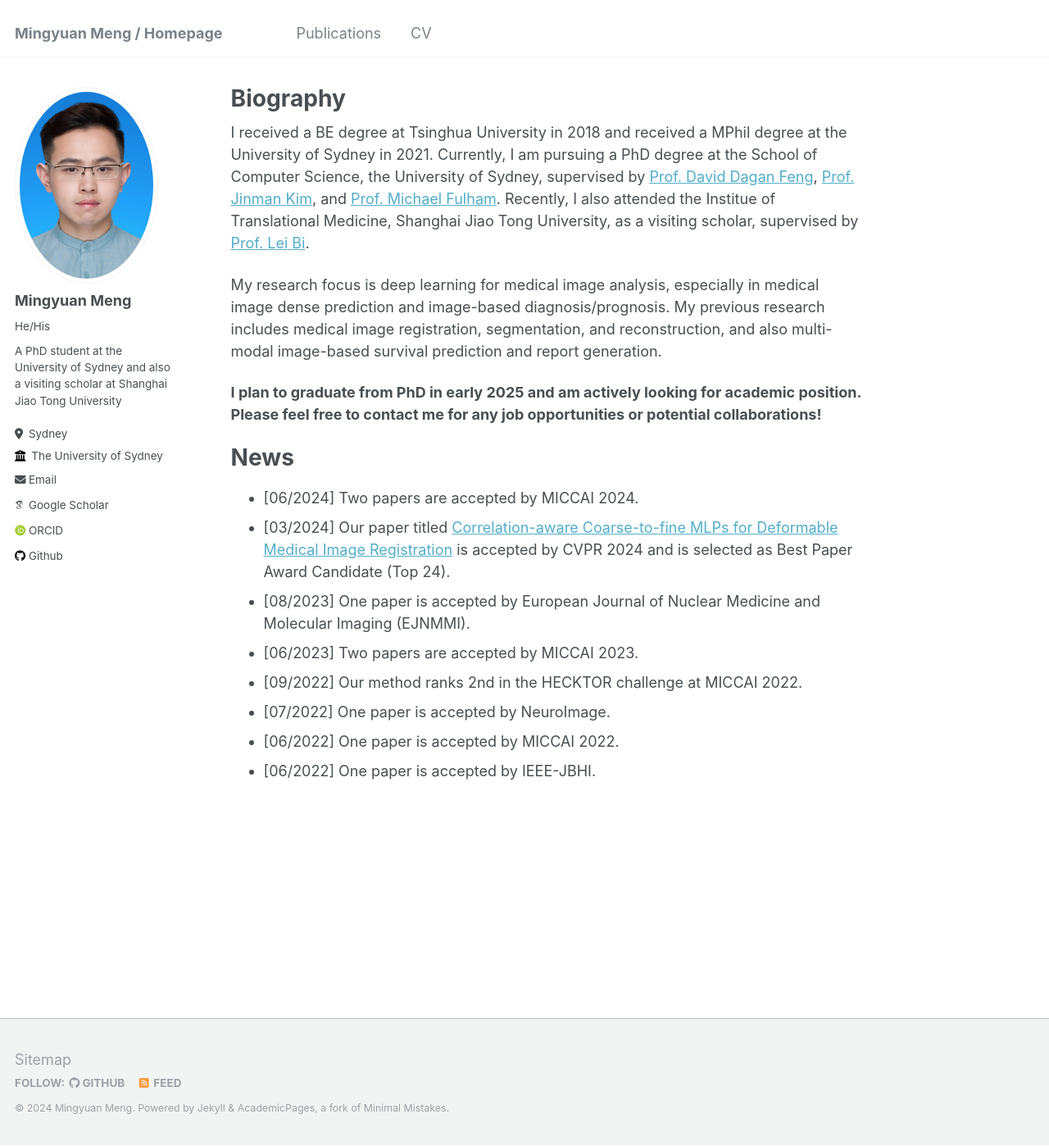
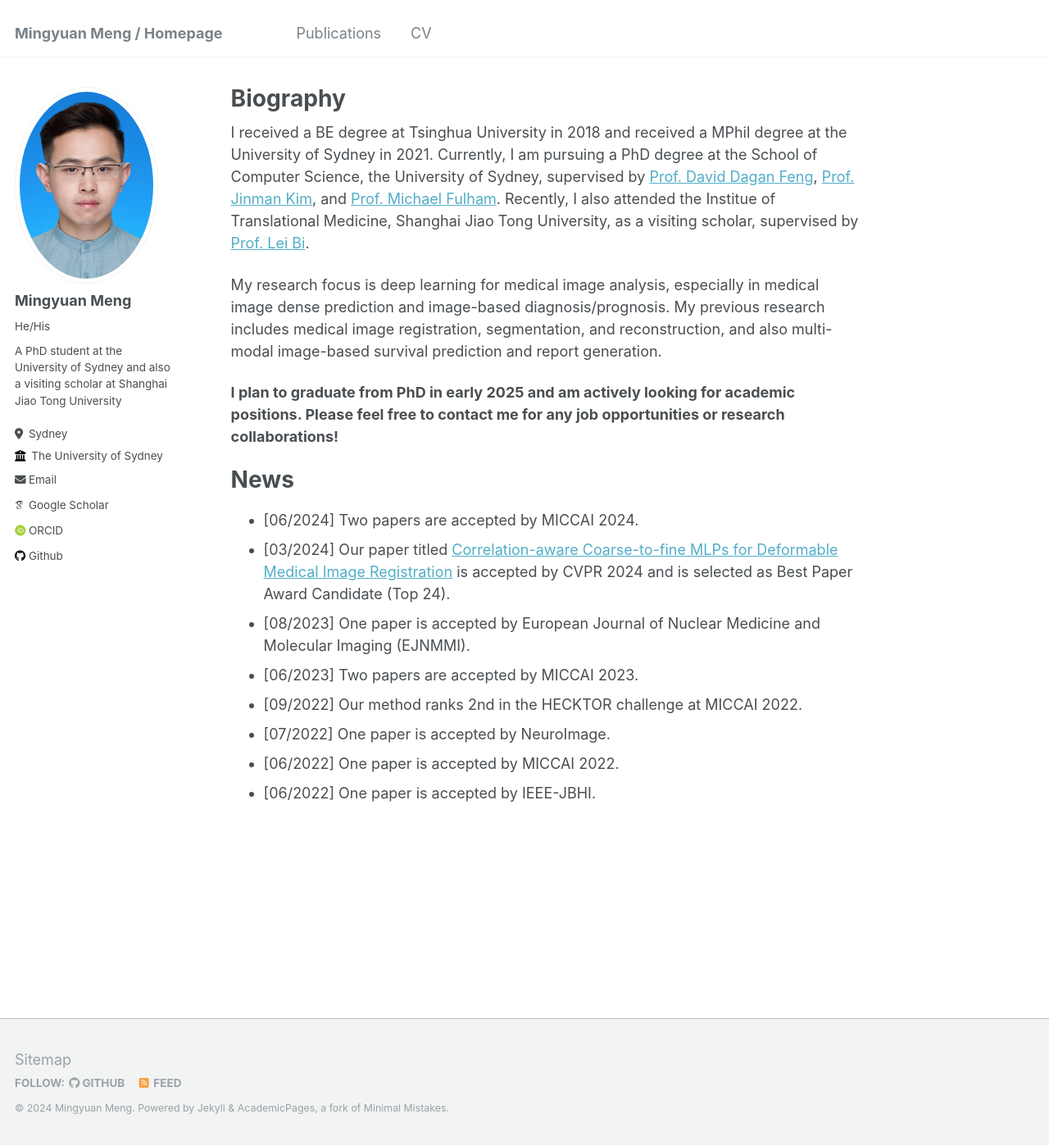
Before and after one commit to MungoMeng/mungomeng.github.io, a Jekyll site: the page built from _pages/about.md, in a window 1280 px wide and 1398 px high. Shown: the whole window at 82% size. Built offline with Jekyll 4.4.1, drawn with Linux system fonts in a browser that asks for light colours; some web fonts are replaced.

Commit message:
Update about.md

```diff
--- a/_pages/about.md
+++ b/_pages/about.md
@@ -11,7 +11,7 @@ I received a BE degree at Tsinghua University in 2018 and received a MPhil degre
 
 My research focus is deep learning for medical image analysis, especially in medical image dense prediction and image-based diagnosis/prognosis. My previous research includes medical image registration, segmentation, and reconstruction, and also multi-modal image-based survival prediction and report generation.
 
-**I plan to graduate from PhD in early 2025 and am actively looking for academic position. Please feel free to contact me for any job opportunities or potential collaborations!**
+**I plan to graduate from PhD in early 2025 and am actively looking for academic positions. Please feel free to contact me for any job opportunities or research collaborations!**
 
 News
 ======
```
